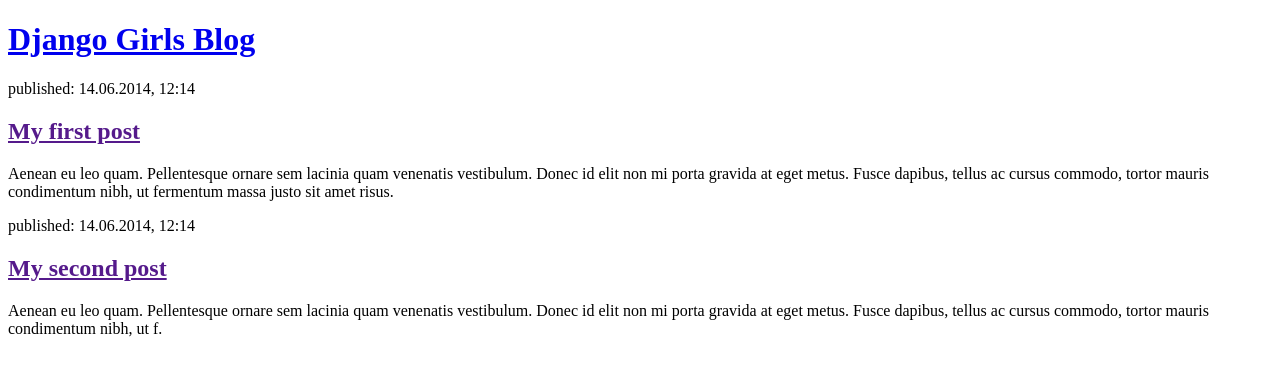
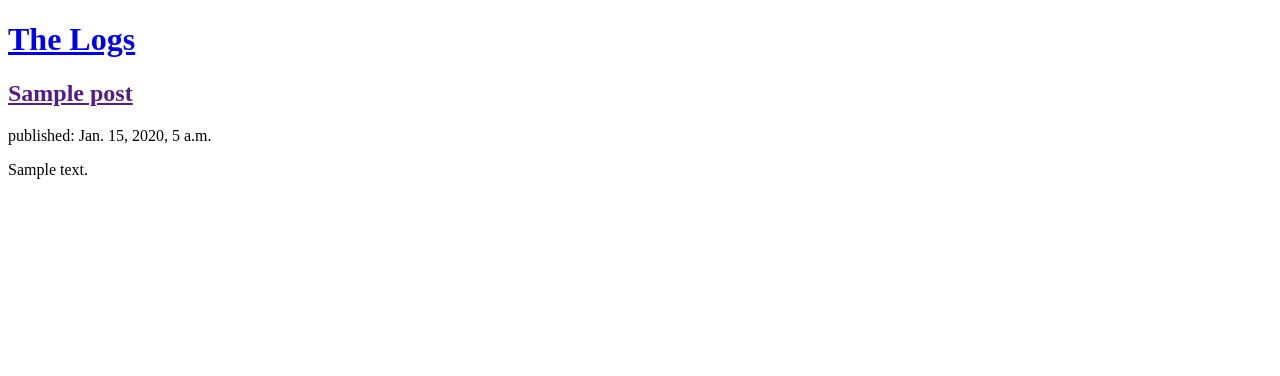
Before and after one commit to lloveland2/my-first-blog, a Django app: page / in a window 1280 px wide. Shown: the top 376 px of the page. Run offline with Django 3.2, Linux system fonts and the light colour scheme; tables that the repository leaves empty hold one stand-in row (values such as "Sample post").

Commit message:
Wrote code and junk

```diff
--- a/blog/templates/blog/post_list.html
+++ b/blog/templates/blog/post_list.html
@@ -1,23 +1,20 @@
 <!DOCTYPE html>
 <html>
     <head>
-        <title>Django Girls blog</title>
+        <title>Lucas' Log</title>
     </head>
     <body>
         <header>
-            <h1><a href="/">Django Girls Blog</a></h1>
+            <h1><a href="/">The Logs</a></h1>
         </header>
 
-        <article>
-            <time>published: 14.06.2014, 12:14</time>
-            <h2><a href="">My first post</a></h2>
-            <p>Aenean eu leo quam. Pellentesque ornare sem lacinia quam venenatis vestibulum. Donec id elit non mi porta gravida at eget metus. Fusce dapibus, tellus ac cursus commodo, tortor mauris condimentum nibh, ut fermentum massa justo sit amet risus.</p>
-        </article>
+        {% for post in posts %}
+            <article>
 
-        <article>
-            <time>published: 14.06.2014, 12:14</time>
-            <h2><a href="">My second post</a></h2>
-            <p>Aenean eu leo quam. Pellentesque ornare sem lacinia quam venenatis vestibulum. Donec id elit non mi porta gravida at eget metus. Fusce dapibus, tellus ac cursus commodo, tortor mauris condimentum nibh, ut f.</p>
-        </article>
+                <h2><a href="">{{ post.title }}</a></h2>
+                <time>published: {{ post.published_date }}</time>
+                <p>{{ post.text|linebreaksbr }}</p>
+            </article>
+        {% endfor %}
     </body>
 </html>
--- a/blog/views.py
+++ b/blog/views.py
@@ -1,7 +1,11 @@
 """Module Docstring Goes Here"""
 from django.shortcuts import render
+from django.utils import timezone
+from .models import Post
 
 # Create your views here.
 def post_list(request):
     """Function Docstring Goes Here"""
-    return render(request, 'blog/post_list.html', {})
+    # pylint: disable=no-member
+    posts = Post.objects.filter(published_date__lte=timezone.now()).order_by('published_date')
+    return render(request, 'blog/post_list.html', {'posts': posts})
```
